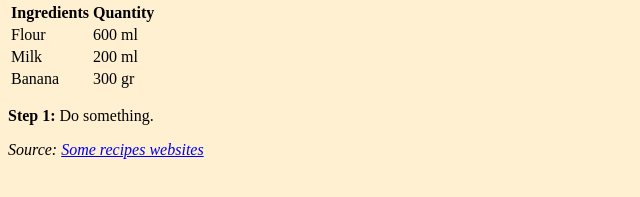
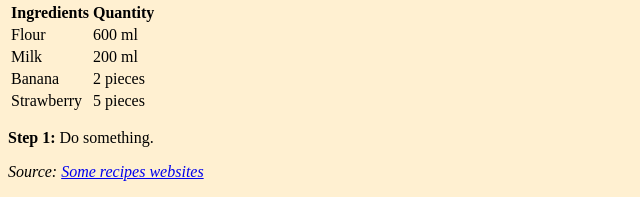
Before and after one commit to bayansari/elifgul, a plain HTML site: page index.html in a window 1280 px wide. Shown: the part 1090-1287 px from the top of the page, without its empty margins (0-640 px from the left). Before the commit the page ends 1265 px from the top, so only its background shows below. Drawn offline with Linux system fonts and the light colour scheme.

Commit message:
Update index.html

```diff
--- a/index.html
+++ b/index.html
@@ -144,7 +144,10 @@
                 </tr>
                 <tr>
                     <td>Banana</td>
-                    <td>300 gr</td>
+                    <td>2 pieces</td>
+                <tr>
+                    <td>Strawberry</td>
+                    <td>5 pieces</td>
                 </tr>
             </tbody>
         </table>
```
